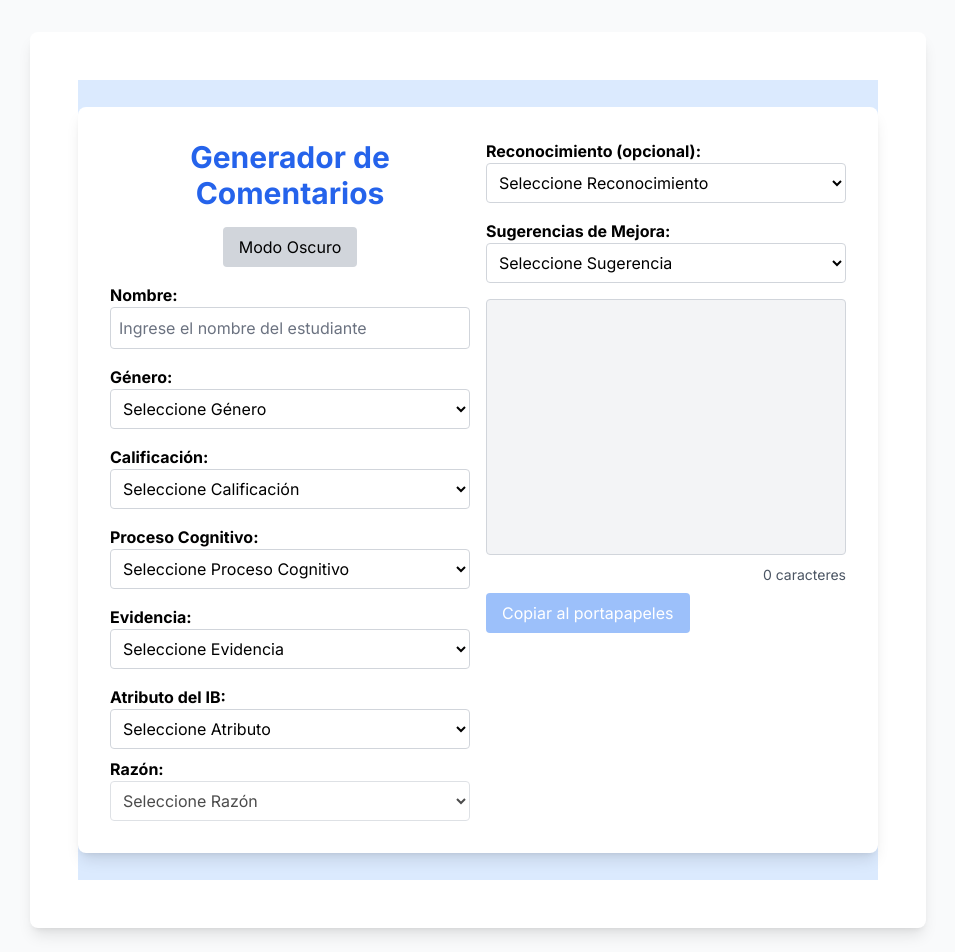
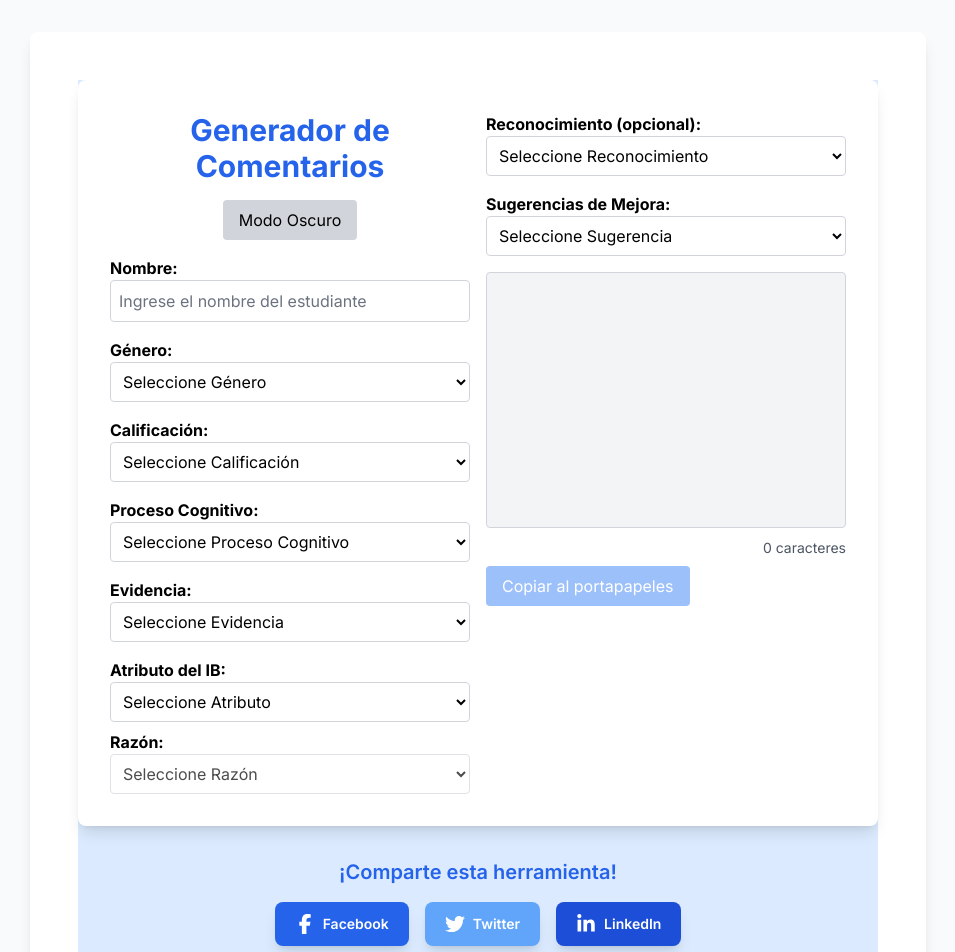
Before and after one commit to tomgandolfo2/comments, a Next.js app: page / in a window 1280 px wide. Shown: the top 952 px of the page, without its empty margins (162-1117 px from the left). Built offline with nearby package versions, Linux system fonts and the light colour scheme.

Commit message:
share buttons added

```diff
--- /dev/null
+++ b/app/components/ShareButtons.js
@@ -0,0 +1,50 @@
+// app/components/ShareButtons.js
+
+import {
+  FacebookShareButton,
+  TwitterShareButton,
+  LinkedinShareButton,
+} from "react-share";
+import { FontAwesomeIcon } from "@fortawesome/react-fontawesome";
+import {
+  faFacebookF,
+  faTwitter,
+  faLinkedinIn,
+} from "@fortawesome/free-brands-svg-icons";
+
+export default function ShareButtons({ url, title }) {
+  return (
+    <div className="flex space-x-4">
+      <div className="flex items-center bg-blue-600 text-white px-5 py-3 rounded-lg shadow-lg hover:bg-blue-700 transition-colors duration-300 ease-in-out">
+        <FacebookShareButton
+          url={url}
+          quote={title}
+          className="flex items-center space-x-2"
+        >
+          <FontAwesomeIcon icon={faFacebookF} className="w-5 h-5" />
+          <span className="text-sm font-semibold">Facebook</span>
+        </FacebookShareButton>
+      </div>
+      <div className="flex items-center bg-blue-400 text-white px-5 py-3 rounded-lg shadow-lg hover:bg-blue-500 transition-colors duration-300 ease-in-out">
+        <TwitterShareButton
+          url={url}
+          title={title}
+          className="flex items-center space-x-2"
+        >
+          <FontAwesomeIcon icon={faTwitter} className="w-5 h-5" />
+          <span className="text-sm font-semibold">Twitter</span>
+        </TwitterShareButton>
+      </div>
+      <div className="flex items-center bg-blue-700 text-white px-5 py-3 rounded-lg shadow-lg hover:bg-blue-800 transition-colors duration-300 ease-in-out">
+        <LinkedinShareButton
+          url={url}
+          title={title}
+          className="flex items-center space-x-2"
+        >
+          <FontAwesomeIcon icon={faLinkedinIn} className="w-5 h-5" />
+          <span className="text-sm font-semibold">LinkedIn</span>
+        </LinkedinShareButton>
+      </div>
+    </div>
+  );
+}
--- a/app/layout.js
+++ b/app/layout.js
@@ -1,6 +1,5 @@
 import { Inter } from "next/font/google";
 import "./globals.css";
-import Head from "next/head";
 import Script from "next/script";
 
 const inter = Inter({ subsets: ["latin"] });
@@ -12,66 +11,82 @@ export const metadata = {
     "Genera comentarios personalizados para informes de estudiantes con nuestra herramienta fácil de usar. Ideal para profesores que buscan ofrecer retroalimentación constructiva.",
   keywords:
     "generador de comentarios, herramientas para profesores, retroalimentación de estudiantes, comentarios en informes, herramientas educativas",
-  author: "Tu Nombre o Tu Organización",
-  canonical: "https://tusitio.com",
-  og: {
+  author: "Tom Gandolfo",
+  robots: "index, follow",
+  canonical: "https://comments-navy.vercel.app",
+  openGraph: {
     title: "Generador de Comentarios para Profesores",
     description:
       "Genera comentarios personalizados y significativos para informes de estudiantes de manera rápida y sencilla.",
-    url: "https://tusitio.com",
+    url: "https://comments-navy.vercel.app",
     type: "website",
-    image: "https://tusitio.com/ruta-a-tu-imagen.jpg",
+    images: [
+      {
+        url: "https://comments-navy.vercel.app/ruta-a-tu-imagen.jpg",
+        width: 800,
+        height: 600,
+        alt: "Imagen de ejemplo",
+      },
+    ],
   },
   twitter: {
     card: "summary_large_image",
     title: "Generador de Comentarios para Profesores",
     description:
       "Crea fácilmente comentarios para informes de estudiantes con nuestra herramienta fácil de usar.",
-    image: "https://tusitio.com/ruta-a-tu-imagen.jpg",
+    images: ["https://comments-navy.vercel.app/ruta-a-tu-imagen.jpg"],
   },
 };
 
+// Dedicated viewport export
 export const viewport = {
   width: "device-width",
   initialScale: 1.0,
 };
 
 export default function RootLayout({ children }) {
+  const structuredData = {
+    "@context": "https://schema.org",
+    "@type": "WebSite",
+    name: metadata.title,
+    url: metadata.canonical,
+    description: metadata.description,
+    author: {
+      "@type": "Person",
+      name: metadata.author,
+    },
+    publisher: {
+      "@type": "Organization",
+      name: "Tom Gandolfo",
+      logo: {
+        "@type": "ImageObject",
+        url: "https://comments-navy.vercel.app/path-to-logo.jpg",
+      },
+    },
+    potentialAction: {
+      "@type": "SearchAction",
+      target: `${metadata.canonical}/search?q={search_term_string}`,
+      "query-input": "required name=search_term_string",
+    },
+  };
+
   return (
     <html lang="es">
-      <Head>
-        <title>{metadata.title}</title>
-        <meta name="description" content={metadata.description} />
-        <meta name="keywords" content={metadata.keywords} />
-        <meta name="author" content={metadata.author} />
-        <meta name="viewport" content={metadata.viewport} />
-        <link rel="canonical" href={metadata.canonical} />
-
-        <meta property="og:title" content={metadata.og.title} />
-        <meta property="og:description" content={metadata.og.description} />
-        <meta property="og:url" content={metadata.og.url} />
-        <meta property="og:type" content={metadata.og.type} />
-        <meta property="og:image" content={metadata.og.image} />
-
-        <meta property="twitter:card" content={metadata.twitter.card} />
-        <meta property="twitter:title" content={metadata.twitter.title} />
-        <meta
-          property="twitter:description"
-          content={metadata.twitter.description}
-        />
-        <meta property="twitter:image" content={metadata.twitter.image} />
-      </Head>
       <body className={`${inter.className} bg-gray-50 text-gray-900`}>
         <main className="min-h-screen flex flex-col items-center justify-center p-4 sm:p-8">
           <div className="w-full max-w-4xl bg-white shadow-lg rounded-lg overflow-hidden p-6 sm:p-8 md:p-12">
             {children}
           </div>
         </main>
+
+        {/* Google AdSense Script */}
         <Script
           src="https://pagead2.googlesyndication.com/pagead/js/adsbygoogle.js?client=ca-pub-5480715870452313"
           strategy="afterInteractive"
           crossOrigin="anonymous"
         />
+
+        {/* Google Analytics Script */}
         <Script
           src="https://www.googletagmanager.com/gtag/js?id=G-BY7SC5LHLH"
           strategy="afterInteractive"
@@ -84,6 +99,12 @@ export default function RootLayout({ children }) {
             gtag('config', 'G-BY7SC5LHLH');
           `}
         </Script>
+
+        {/* Structured Data as JSON-LD */}
+        <script
+          type="application/ld+json"
+          dangerouslySetInnerHTML={{ __html: JSON.stringify(structuredData) }}
+        />
       </body>
     </html>
   );
--- a/app/page.js
+++ b/app/page.js
@@ -13,6 +13,7 @@ import RecognitionDropdown from "./components/RecognitionDropdown";
 import ImprovementSuggestionDropdown from "./components/ImprovementSuggestionDropdown";
 import CommentDisplay from "./components/CommentDisplay";
 import DarkModeToggle from "./components/DarkModeToggle";
+import ShareButtons from "./components/ShareButtons";
 
 const CommentGenerator = () => {
   const [name, setName] = useState("");
@@ -96,15 +97,17 @@ const CommentGenerator = () => {
 
   // Toggle dark mode
   const toggleDarkMode = () => setDarkMode(!darkMode);
+  const pageTitle = "Generador de Comentarios para Profesores";
+  const pageUrl = "https://comments-navy.vercel.app";
 
   return (
     <div
-      className={`min-h-screen flex items-center justify-center ${
+      className={`min-h-screen flex flex-col justify-between ${
         darkMode ? "bg-gray-900 text-gray-200" : "bg-blue-100 text-black"
       } transition duration-500 ease-in-out`}
     >
       <div
-        className={`p-8 rounded-lg shadow-lg w-full max-w-4xl flex flex-col md:flex-row space-y-4 md:space-y-0 md:space-x-4 transition-colors duration-500 ease-in-out ${
+        className={`p-8 rounded-lg shadow-lg w-full max-w-4xl mx-auto flex flex-col md:flex-row space-y-4 md:space-y-0 md:space-x-4 transition-colors duration-500 ease-in-out ${
           darkMode ? "bg-gray-800 text-gray-200" : "bg-white text-black"
         }`}
       >
@@ -157,6 +160,16 @@ const CommentGenerator = () => {
           <CommentDisplay comment={comment} darkMode={darkMode} />
         </div>
       </div>
+
+      {/* Share Buttons Section */}
+      <div className="mt-8">
+        <h2 className="text-xl font-semibold text-center text-blue-600 dark:text-blue-300 mb-4">
+          ¡Comparte esta herramienta!
+        </h2>
+        <div className="flex justify-center mb-8">
+          <ShareButtons url={pageUrl} title={pageTitle} />
+        </div>
+      </div>
     </div>
   );
 };
--- a/package.json
+++ b/package.json
@@ -10,10 +10,14 @@
     "postbuild": "next-sitemap"
   },
   "dependencies": {
+    "@fortawesome/fontawesome-svg-core": "^6.6.0",
+    "@fortawesome/free-brands-svg-icons": "^6.6.0",
+    "@fortawesome/react-fontawesome": "^0.2.2",
     "next": "14.2.4",
     "next-sitemap": "^4.2.3",
     "react": "^18",
-    "react-dom": "^18"
+    "react-dom": "^18",
+    "react-share": "^5.1.0"
   },
   "devDependencies": {
     "eslint": "^8",
```
Also changed, not shown: 1 other file (tests, documents, lock files or other folders).
